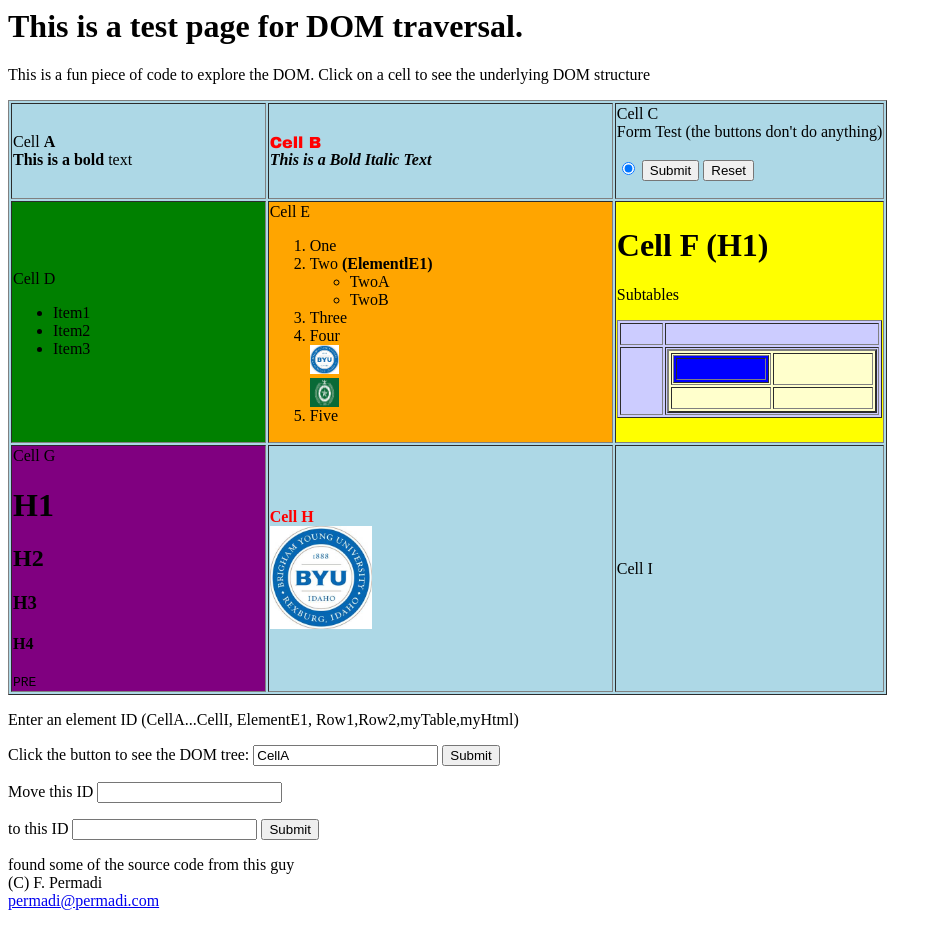
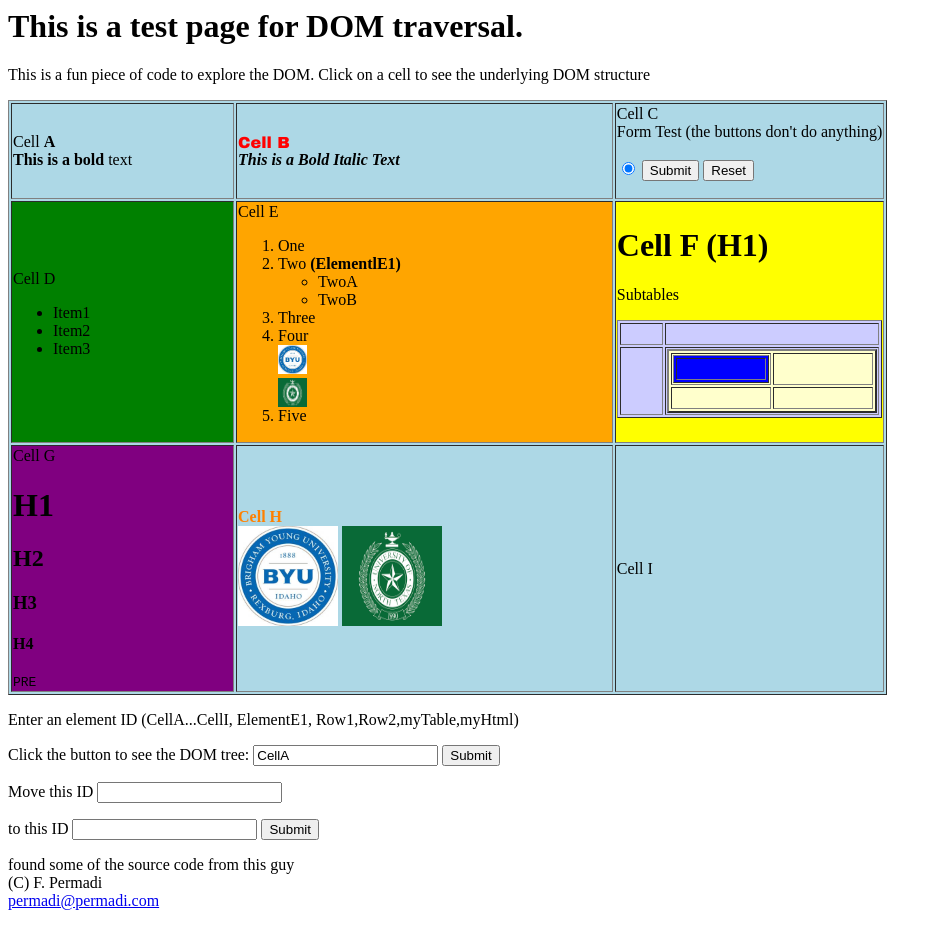
Before and after one commit to gtjames/gtjames.github.io, a Jekyll site: the page domTree/domTree.html, which Jekyll copies as it is, in a window 1280 px wide. Shown: the whole page, without its empty margins (0-942 px from the left). Built offline with Jekyll 4.4.1, drawn with Linux system fonts in a browser that asks for light colours.

Commit message:
added UNT one other place

```diff
--- a/domTree/domTree.html
+++ b/domTree/domTree.html
@@ -100,8 +100,10 @@
       <h4>H4</h4>
       <pre>PRE</pre>
     </td>
-    <td ID="CellH"><font color="#FF0000"><b>Cell H<br>
-    </b></font><img border="0" src="/images/BYUI.jpg" width="102" height="103"></td>
+    <td ID="CellH" style="color:#FF8000"><b>Cell H<br></b>
+    <img border="0" src="/images/BYUI.jpg" width="100" height="100">
+    <img border="0" src="/images/UNT.jpg" width="100" height="100">
+    </td>
     <td ID="CellI" width="31%">Cell I&nbsp;</td>
   </tr>
 </table>
```
